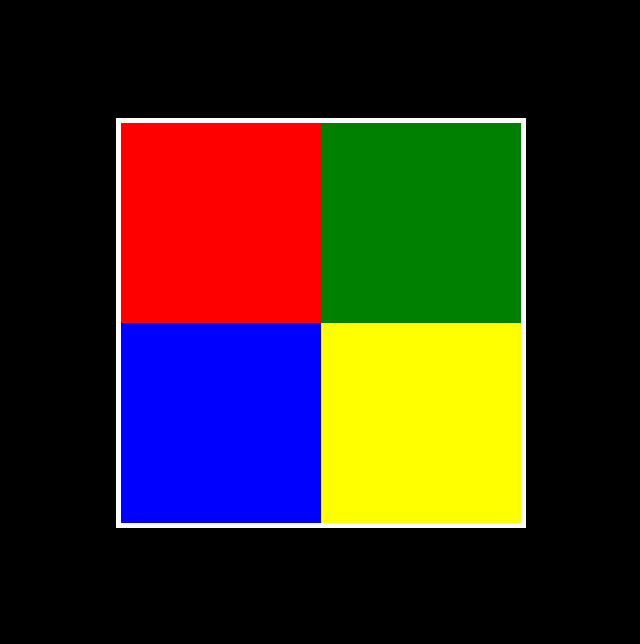
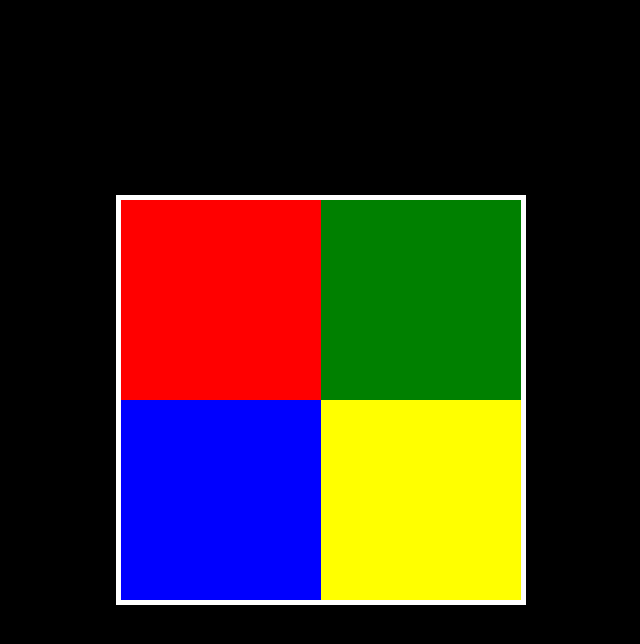
Before and after one commit to KaylaHolterman/divcube, a plain HTML site: page index.html in a window 1280 px wide. Shown: the whole page, without its empty margins (319-959 px from the left). Drawn offline with nearby package versions, Linux system fonts and the light colour scheme.

Commit message:
ACTUAL FINAL

```diff
--- a/index.html
+++ b/index.html
@@ -18,4 +18,6 @@
 	</div>
    </div>
 </body>
+	<script src="https://code.jquery.com/jquery-3.1.0.js"></script>
+	<script src="script.js"></script>
 </html>
--- a/style.css
+++ b/style.css
@@ -4,11 +4,19 @@ body {
 
 
 #whiteborder {
-	background-color: white;
+
 	width: 400px;
 	height: 400px;
-	margin: 60px auto 0 auto;
+
+	position:fixed;
+
+	left:50%;
+	top: 50%;
+
+	transform: translate(-50%, -50%);
+
 	border: 5px solid white;
+
 	/*margin-top: 100px;
 	margin-bottom: 100px;*/
 
```
Also changed, not shown: script.js (added).
